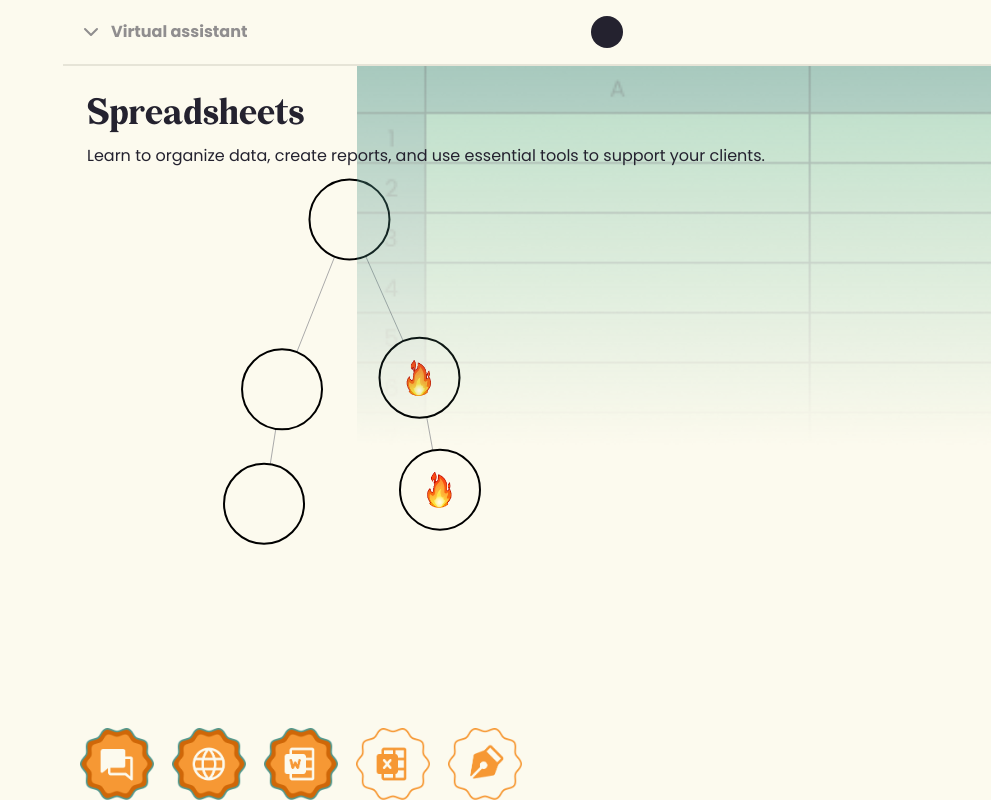
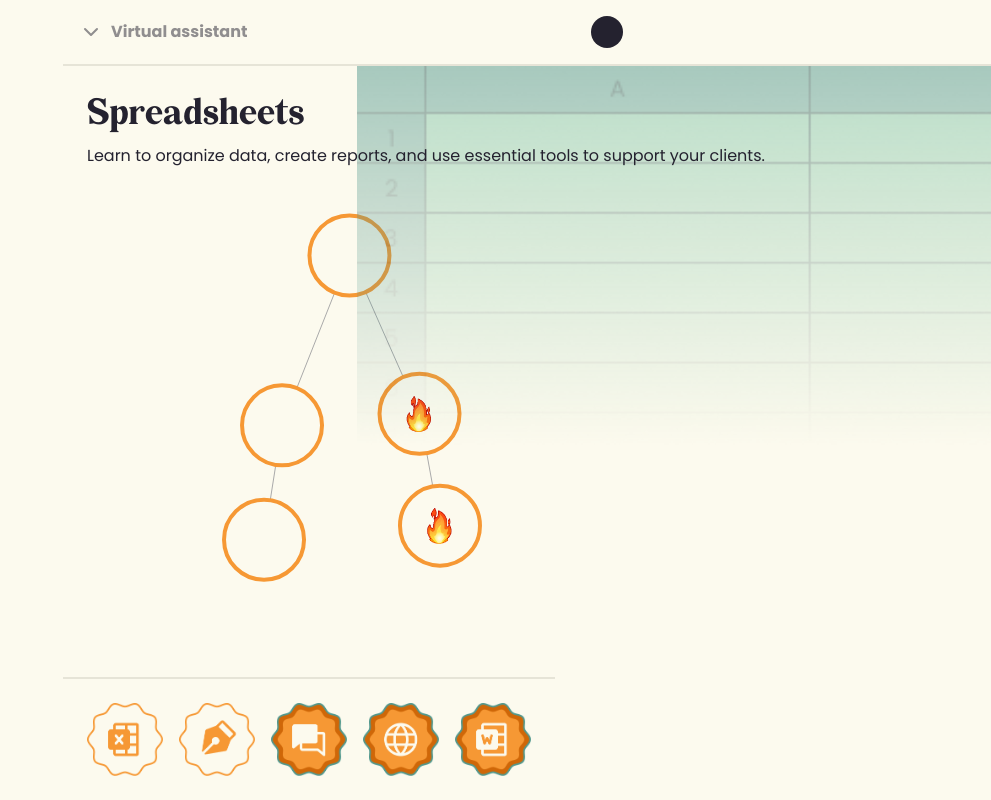
Before and after one commit to christojeffrey/levelup, a Next.js app: page /skills/google-sheets in a window 1280 px wide. Shown: the top 800 px of the page, without its empty margins (289-1280 px from the left). Built offline with nearby package versions, Linux system fonts and the light colour scheme.

Commit message:
restyle home

```diff
--- a/src/app/_components/graph.tsx
+++ b/src/app/_components/graph.tsx
@@ -12,7 +12,12 @@ export default function Graph({ json }) {
     const height = ref.current.clientHeight;
     // set the dimensions and margins of the graph
     // append the svg object to the body of the page
-    const svg = d3.select(ref.current).append("svg").attr("width", width).attr("height", height).append("g");
+    const svg = d3
+      .select(ref.current)
+      .append("svg")
+      .attr("width", width)
+      .attr("height", height)
+      .append("g");
     // Let's list the force we wanna apply on the network
 
     // Initialize the links
@@ -50,8 +55,8 @@ export default function Graph({ json }) {
           }
           return "#FCFAEE";
         })
-        .attr("stroke", "black")
-        .attr("stroke-width", 2)
+        .attr("stroke", "#F69834")
+        .attr("stroke-width", 4)
         .on("click", (e, d: any) => {
           console.log(d);
           router.push(d.link);
--- a/src/app/skills/google-sheets/page.tsx
+++ b/src/app/skills/google-sheets/page.tsx
@@ -44,12 +44,42 @@ export default function JobSkills({ params }: { params: { id: string } }) {
       <div className="flex-1">
         <Graph json={json} />
       </div>
-      <div className="flex gap-4 max-w-full overflow-x-scroll pl-4">
-        <Image src="/badges/comm.png" alt="internet" className="object-contain" width={76} height={72} />
-        <Image src="/badges/internet.png" alt="internet" className="object-contain" width={76} height={72} />
-        <Image src="/badges/word.png" alt="internet" className="object-contain" width={76} height={72} />
-        <Image src="/badges/excel-before.png" alt="internet" className="object-contain" width={76} height={72} />
-        <Image src="/badges/writing-before.png" alt="internet" className="object-contain" width={76} height={72} />
+      <div className="flex gap-4 max-w-full overflow-x-scroll p-6 fixed bottom-0 border-t-2 border-bw-main">
+        <Image
+          src="/badges/excel-before.png"
+          alt="internet"
+          className="object-contain"
+          width={76}
+          height={72}
+        />
+        <Image
+          src="/badges/writing-before.png"
+          alt="internet"
+          className="object-contain"
+          width={76}
+          height={72}
+        />
+        <Image
+          src="/badges/comm.png"
+          alt="internet"
+          className="object-contain"
+          width={76}
+          height={72}
+        />
+        <Image
+          src="/badges/internet.png"
+          alt="internet"
+          className="object-contain"
+          width={76}
+          height={72}
+        />
+        <Image
+          src="/badges/word.png"
+          alt="internet"
+          className="object-contain"
+          width={76}
+          height={72}
+        />
       </div>
     </div>
   );
```
